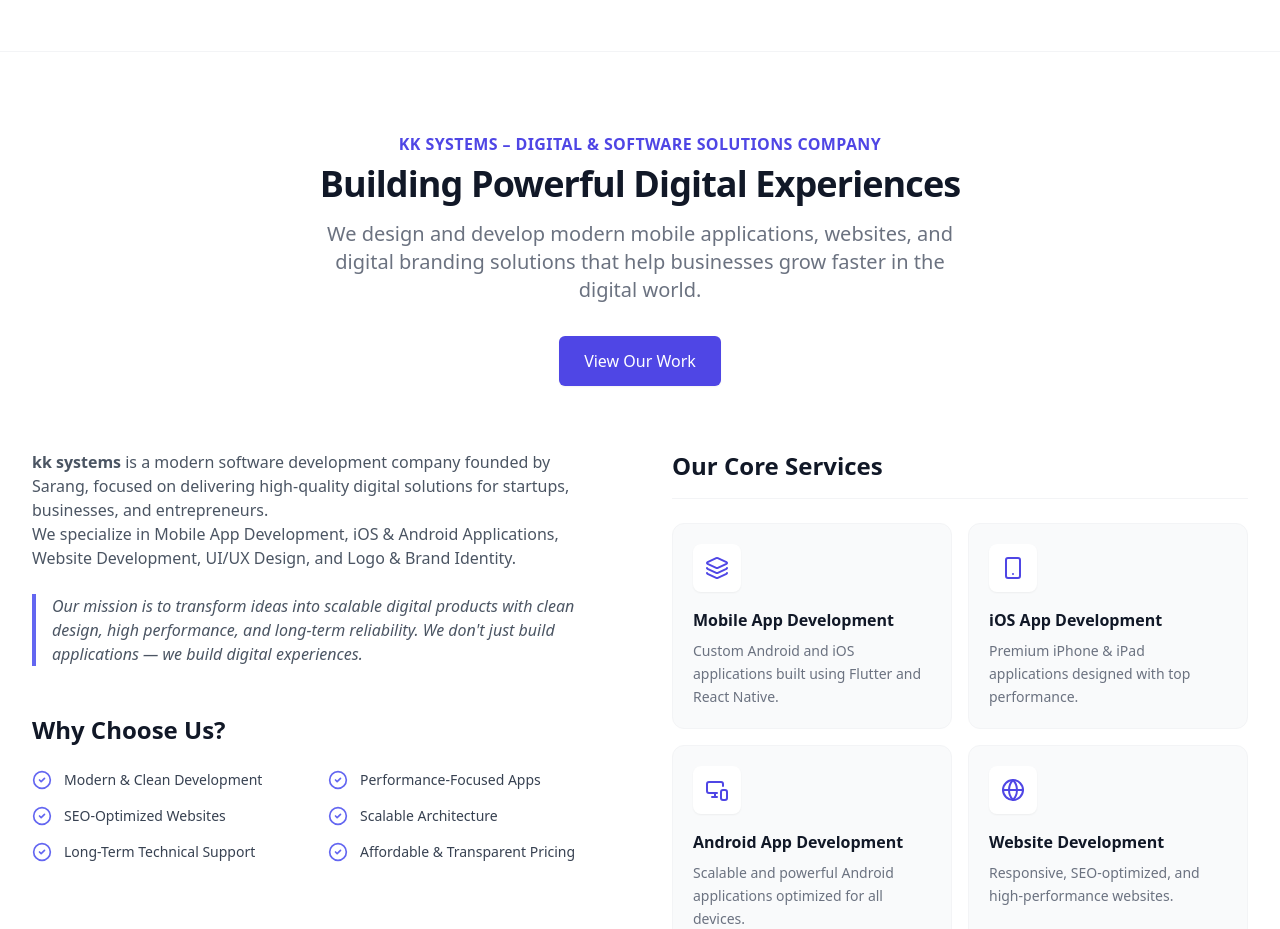
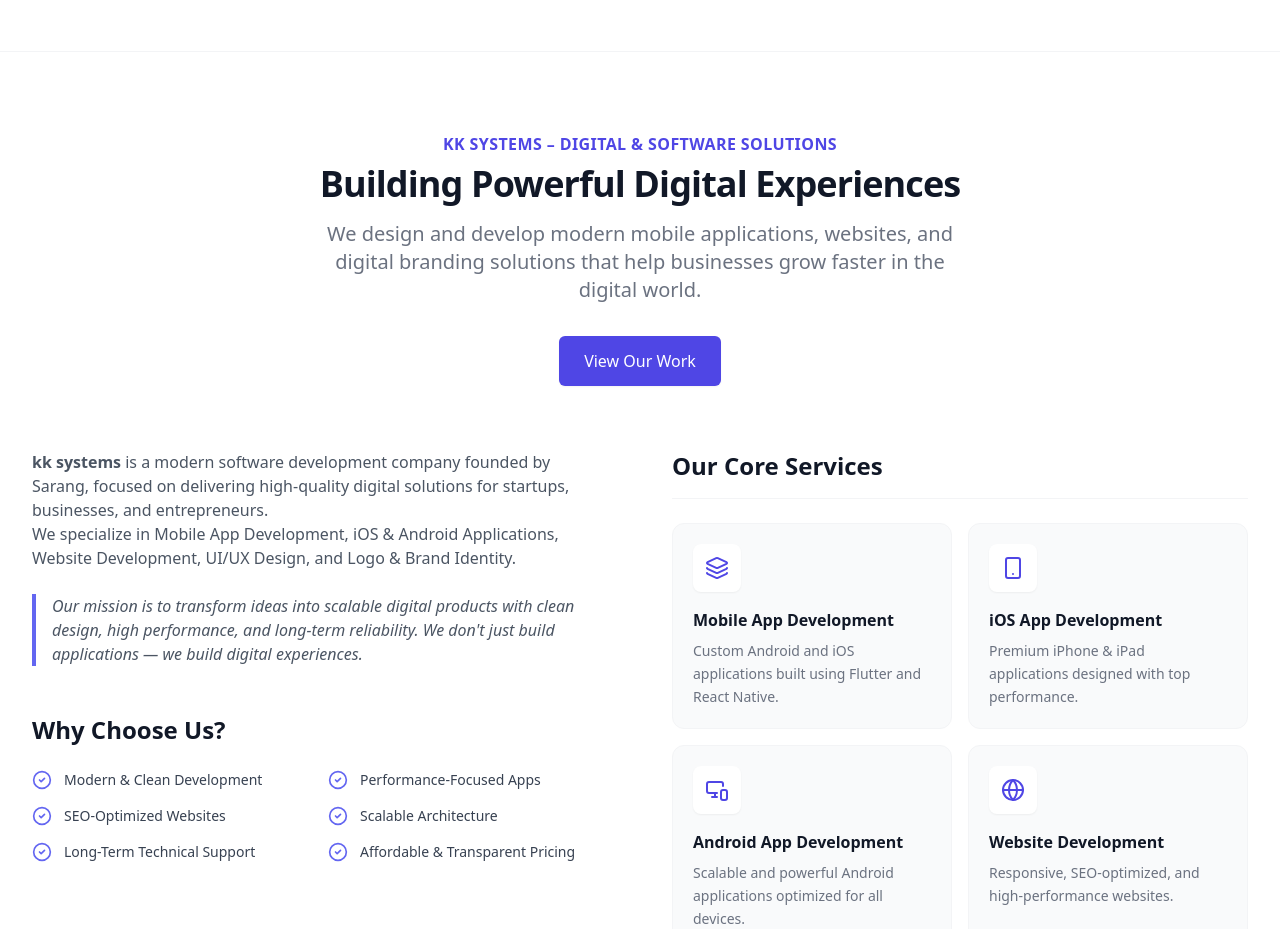
Before and after one commit to kksarang/personal-website, a React (Vite) app: page / in a window 1280 px wide. Shown: the part 3520-4449 px from the top of the page. Built offline with nearby package versions, Linux system fonts and the light colour scheme.

Commit message:
style(portfolio): remove 'Company' from kk systems section heading

```diff
--- a/src/components/AboutKkSystems.jsx
+++ b/src/components/AboutKkSystems.jsx
@@ -12,7 +12,7 @@
                 {/* 1. SECTION HEADER (Matching About.jsx format) */}
                 <div className="text-center mb-16">
                     <h2 className="text-base text-indigo-600 dark:text-indigo-400 font-semibold tracking-wide uppercase">
-                        kk systems – Digital & Software Solutions Company
+                        kk systems – Digital & Software Solutions
                     </h2>
                     <p className="mt-2 text-3xl leading-8 font-extrabold tracking-tight text-gray-900 dark:text-white sm:text-4xl">
                         Building Powerful Digital Experiences
```
